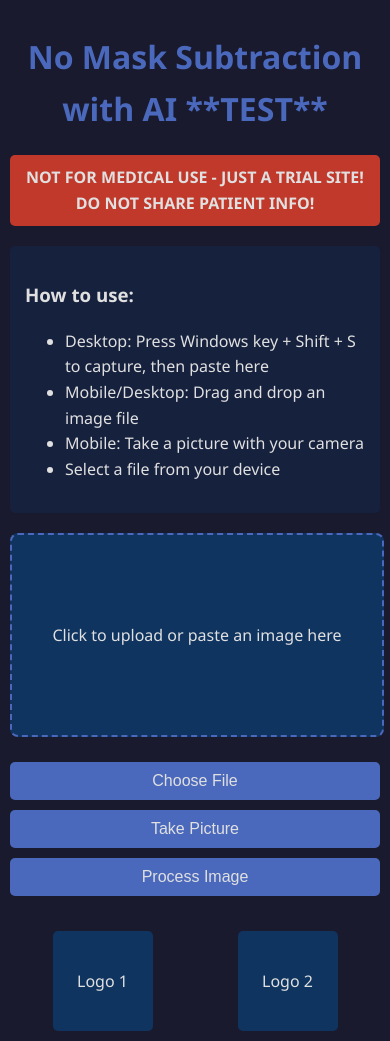
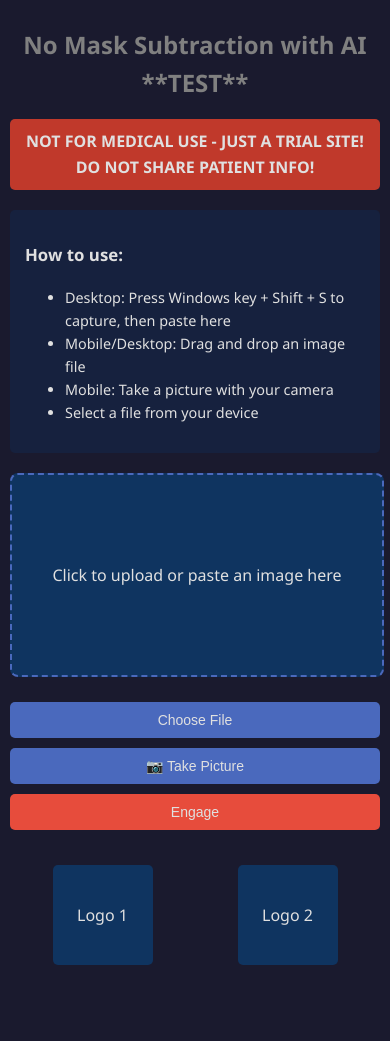
Before and after one commit to VoteLadder/subtraction, a Flask app: page / in a window 390 px wide. After the commit the page ends 965 px from the top, so only its background shows below. Run offline with Flask 3, Linux system fonts and the light colour scheme.

Commit message:
updated web interface and 256x256x1 client side

```diff
--- a/templates/index.html
+++ b/templates/index.html
@@ -13,6 +13,8 @@
             --warning-color: #c0392b;
             --instruction-bg: #16213e;
             --input-bg: #0f3460;
+            --engage-color: #e74c3c;
+            --engage-hover: #c0392b;
         }
         body {
             font-family: 'Segoe UI', Tahoma, Geneva, Verdana, sans-serif;
@@ -24,8 +26,9 @@
             padding: 20px;
         }
         h1 {
-            color: var(--accent-color);
+            color: #808080;
             text-align: center;
+            font-size: 1.5em;
         }
         #paste-area {
             width: 100%;
@@ -39,6 +42,7 @@
             background-color: var(--input-bg);
             cursor: pointer;
             transition: background-color 0.3s ease;
+            position: relative;
         }
         #paste-area:hover {
             background-color: var(--instruction-bg);
@@ -50,7 +54,7 @@
         }
         #upload-form {
             display: flex;
-            flex-direction: column;
+            justify-content: space-between;
             align-items: center;
         }
         #file-input, #capture-input {
@@ -63,12 +67,19 @@
             border: none;
             border-radius: 5px;
             cursor: pointer;
-            font-size: 16px;
+            font-size: 14px;
             transition: background-color 0.3s ease;
-            margin: 5px;
+            flex-grow: 1;
+            margin: 0 5px;
         }
         .button:hover {
             background-color: var(--accent-hover);
+        }
+        .engage-button {
+            background-color: var(--engage-color);
+        }
+        .engage-button:hover {
+            background-color: var(--engage-hover);
         }
         #output-container {
             margin-top: 20px;
@@ -94,6 +105,7 @@
             padding: 15px;
             border-radius: 5px;
             margin-bottom: 20px;
+            font-size: 0.9em;
         }
         .logos {
             display: flex;
@@ -114,8 +126,12 @@
             body {
                 padding: 10px;
             }
+            #upload-form {
+                flex-direction: column;
+            }
             .button {
                 width: 100%;
+                margin: 5px 0;
             }
         }
     </style>
@@ -146,8 +162,8 @@
         <input type="file" id="file-input" name="file" accept="image/*">
         <input type="file" id="capture-input" name="file" accept="image/*" capture="environment">
         <button type="button" class="button" onclick="document.getElementById('file-input').click()">Choose File</button>
-        <button type="button" class="button" onclick="document.getElementById('capture-input').click()">Take Picture</button>
-        <button type="submit" class="button">Process Image</button>
+        <button type="button" class="button" onclick="document.getElementById('capture-input').click()">📷 Take Picture</button>
+        <button type="submit" class="button engage-button">Engage</button>
     </form>
 
     <div id="output-container">
@@ -160,7 +176,6 @@
     </div>
 
     <script>
-        // The JavaScript remains the same as in the previous version
         const pasteArea = document.getElementById('paste-area');
         const fileInput = document.getElementById('file-input');
         const captureInput = document.getElementById('capture-input');
@@ -195,36 +210,77 @@
         function handleImageFile(file) {
             const reader = new FileReader();
             reader.onload = function (e) {
-                const img = document.createElement('img');
+                const img = new Image();
                 img.onload = function() {
-                    pasteArea.innerHTML = '';
-                    pasteArea.appendChild(img);
+                    // Create a canvas to resize and convert the image
+                    const canvas = document.createElement('canvas');
+                    const ctx = canvas.getContext('2d');
+                    canvas.width = 256;
+                    canvas.height = 256;
+
+                    // Draw the image onto the canvas, resizing it
+                    ctx.drawImage(img, 0, 0, 256, 256);
+
+                    // Get image data and convert to grayscale
+                    const imageData = ctx.getImageData(0, 0, canvas.width, canvas.height);
+                    for (let i = 0; i < imageData.data.length; i += 4) {
+                        const avg = (imageData.data[i] + imageData.data[i + 1] + imageData.data[i + 2]) / 3;
+                        imageData.data[i] = avg;      // Red channel
+                        imageData.data[i + 1] = avg;  // Green channel
+                        imageData.data[i + 2] = avg;  // Blue channel
+                        // Alpha channel remains unchanged
+                    }
+                    ctx.putImageData(imageData, 0, 0);
+
+                    // Convert the canvas to a Blob in PNG format
+                    canvas.toBlob(function(blob) {
+                        // Create a new File from the Blob
+                        const resizedFile = new File([blob], 'resized_image.png', { type: 'image/png' });
+
+                        // Update the file input with the resized file
+                        const dataTransfer = new DataTransfer();
+                        dataTransfer.items.add(resizedFile);
+                        fileInput.files = dataTransfer.files;
+
+                        // Optionally, display the resized image in the paste area
+                        pasteArea.innerHTML = '';
+                        const resizedImg = new Image();
+                        resizedImg.src = URL.createObjectURL(blob);
+                        resizedImg.onload = function() {
+                            URL.revokeObjectURL(resizedImg.src); // Free memory
+                        };
+                        pasteArea.appendChild(resizedImg);
+                    }, 'image/png');
                 };
                 img.src = e.target.result;
-
-                // Update file input
-                const dataTransfer = new DataTransfer();
-                dataTransfer.items.add(file);
-                fileInput.files = dataTransfer.files;
             };
             reader.readAsDataURL(file);
         }
 
         form.addEventListener('submit', function (event) {
             event.preventDefault();
+
             const formData = new FormData(form);
 
             fetch('/', {
                 method: 'POST',
                 body: formData
             })
-            .then(response => response.blob())
+            .then(response => {
+                if (!response.ok) {
+                    throw new Error('Network response was not ok');
+                }
+                return response.blob();
+            })
             .then(blob => {
                 const url = URL.createObjectURL(blob);
                 outputImage.src = url;
                 outputImage.style.display = 'block';
             })
-            .catch(error => console.error('Error:', error));
+            .catch(error => {
+                console.error('Error:', error);
+                alert('There was an error processing your image.');
+            });
         });
 
         // Prevent default drag-and-drop behavior
```
Also changed, not shown: 1 other file.
